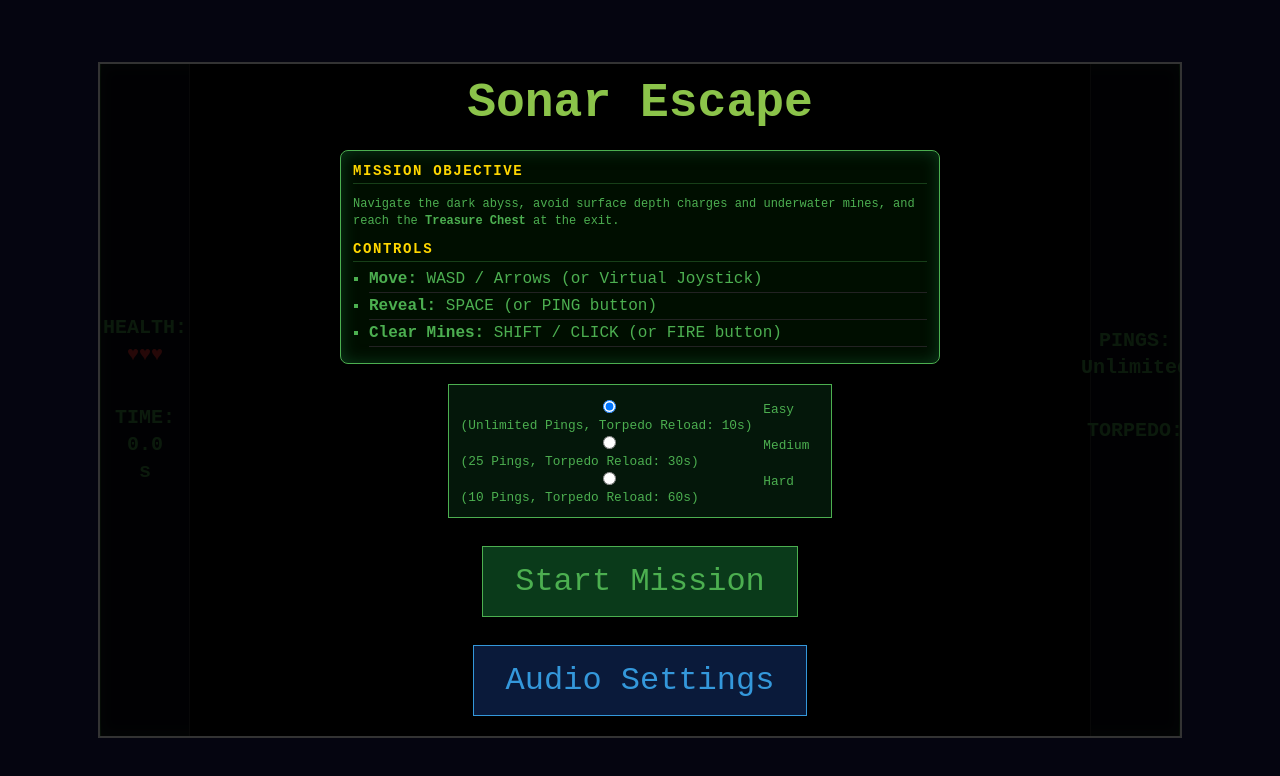
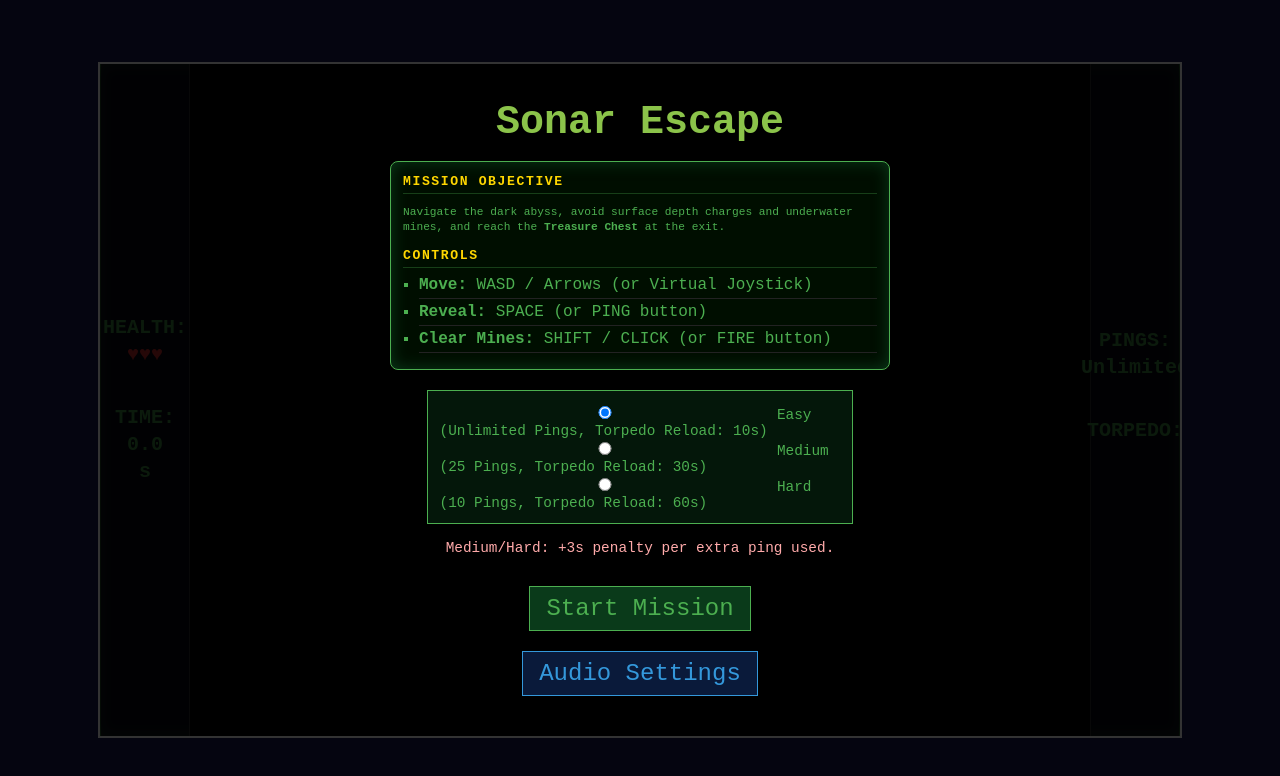
Before and after one commit to spoutin/pi-game, a website: page public/index.html in a window 1280 px wide. Drawn offline with Linux system fonts and the light colour scheme; no server answers.

Commit message:
fix: refactor desktop overlay scaling to ensure all buttons are visible without scrolling

```diff
--- a/public/style.css
+++ b/public/style.css
@@ -53,48 +53,44 @@
     display: flex;
     flex-direction: column;
     align-items: center;
-    justify-content: center; /* Center strictly */
+    justify-content: flex-start; /* Start from top to allow scrolling if needed */
     gap: 1.5vmin;
     background: rgba(0,0,0,0.85);
     text-align: center;
     padding: 2vmin;
     z-index: 100;
-    font-size: clamp(12px, 2vmin, 20px);
-    overflow: hidden; /* Prevent internal scroll, force content to fit */
+    font-size: clamp(12px, 1.8vmin, 18px); /* Slightly smaller base font */
+    overflow-y: auto; /* Re-enable as safety net */
 }
 
-/* Vertical centering trick removal - keep it simple */
+/* Vertical centering that preserves top content if overflow occurs */
 .ui-layer::before, .ui-layer::after, .overlay::before, .overlay::after {
-    display: none;
+    content: '';
+    margin: auto;
+    display: block;
 }
 
 .ui-layer > *, .overlay > * {
-    flex-shrink: 0; /* Prevent children from squishing */
-}
-
-/* Vertical centering with scroll support */
-.ui-layer::before, .ui-layer::after, .overlay::before, .overlay::after {
-    content: '';
-    margin: auto;
+    flex-shrink: 0;
 }
 .ui-layer h1 {
-    font-size: 6vmin;
-    margin-bottom: 1vmin;
+    font-size: 5vmin; /* Further reduced from 6vmin */
+    margin-bottom: 0.5vmin;
 }
 .ui-layer button {
-    font-size: 4vmin;
-    padding: 2vmin 4vmin;
-    margin: 1vmin;
+    font-size: 3vmin; /* Further reduced from 4vmin */
+    padding: 1vmin 2vmin; /* More compact */
+    margin: 0.5vmin;
 }
 .instructions {
     text-align: left;
     width: 95%;
-    max-width: 600px;
+    max-width: 500px; /* Reduced from 600px */
     background: rgba(0, 20, 0, 0.7);
     padding: 1.5vmin;
     border: 1px solid #4CAF50;
     border-radius: 1vmin;
-    font-size: clamp(10px, 1.5vmin, 15px);
+    font-size: clamp(10px, 1.4vmin, 14px); /* Slightly smaller instructions */
     box-shadow: inset 0 0 2vmin #0a3a1a;
 }
 
@@ -183,12 +179,12 @@
     font-size: 1.8vmin;
 }
 
-@media (max-height: 500px) {
+@media (max-height: 600px) {
     .ui-layer h1 {
-        display: none; /* Hide title on small landscape to save space */
+        display: none; /* Hide title on short screens (mobile AND desktop) to save space */
     }
     .instructions {
-        display: none; /* Hide instructions on very short screens to prevent scrolling */
+        display: none; /* Hide instructions on short screens to prevent scrolling */
     }
     .difficulty-select {
         display: flex;
@@ -205,16 +201,8 @@
     }
     .ui-layer button {
         font-size: 3vmin;
-        padding: 1.5vmin 3vmin;
+        padding: 1vmin 2vmin;
         margin: 0.5vmin;
-    }
-}
-    .difficulty-select label {
-        margin-bottom: 0;
-        font-size: 1.6vmin;
-    }
-    .penalty-text {
-        display: none; /* Hide to save space on very short screens */
     }
 }
 .difficulty-select label:last-child {
```
